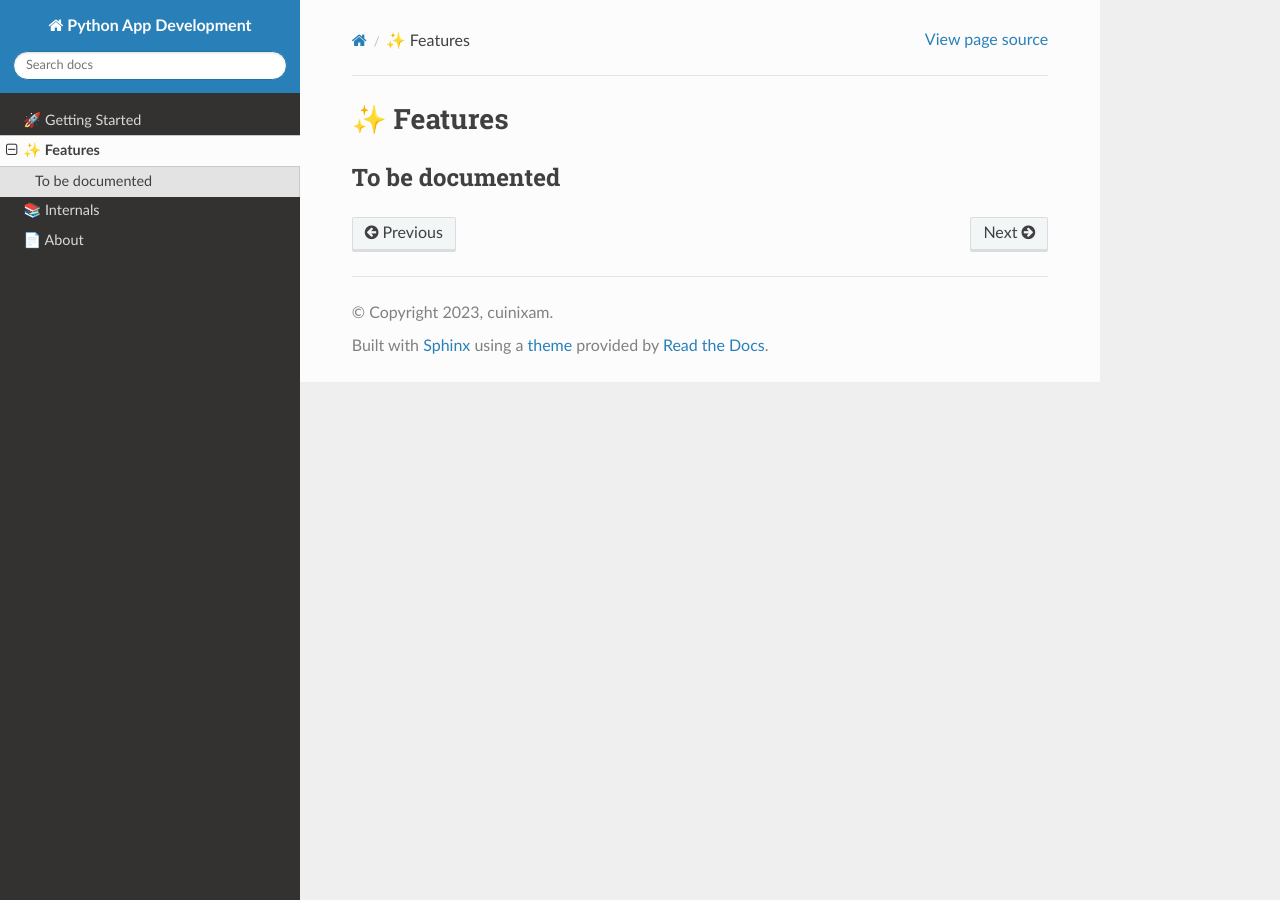
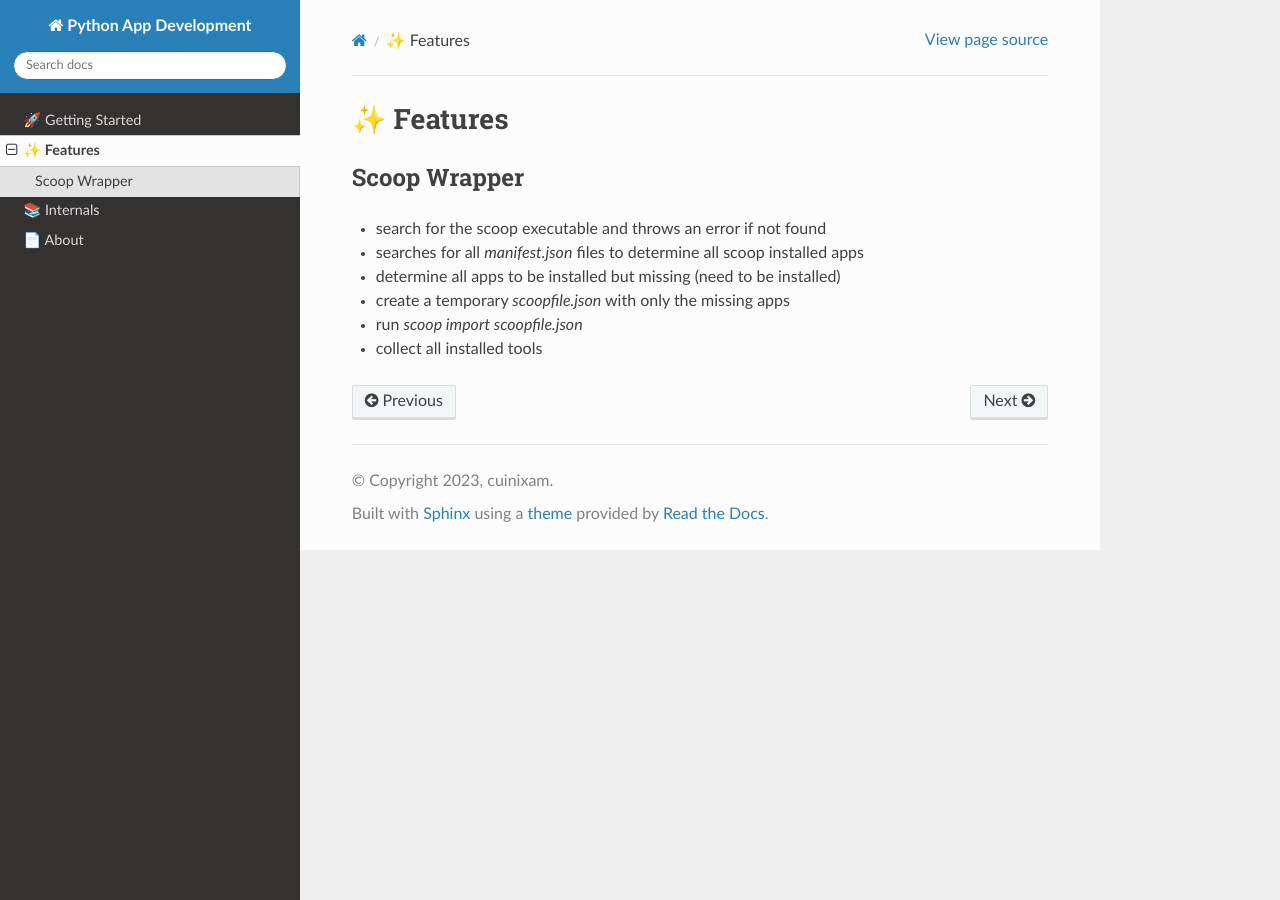
Before and after one commit to cuinixam/python-app-dev, a Sphinx documentation site: the page built from docs/features/index.rst, in a window 1280 px wide. Built offline with Sphinx 7.4.7 and the Read the Docs theme 2.0.0, drawn with Linux system fonts in a browser that asks for light colours.

Commit message:
fix: scoop wrapper finds apps twice

```diff
--- a/docs/features/index.rst
+++ b/docs/features/index.rst
@@ -1,5 +1,13 @@
 ✨ Features
 ************
 
-To be documented
-----------------
+Scoop Wrapper
+-------------
+
+
+* search for the scoop executable and throws an error if not found
+* searches for all `manifest.json` files to determine all scoop installed apps
+* determine all apps to be installed but missing (need to be installed)
+* create a temporary `scoopfile.json` with only the missing apps
+* run `scoop import scoopfile.json`
+* collect all installed tools
```
Also changed, not shown: .pre-commit-config.yaml, 2 other files.
